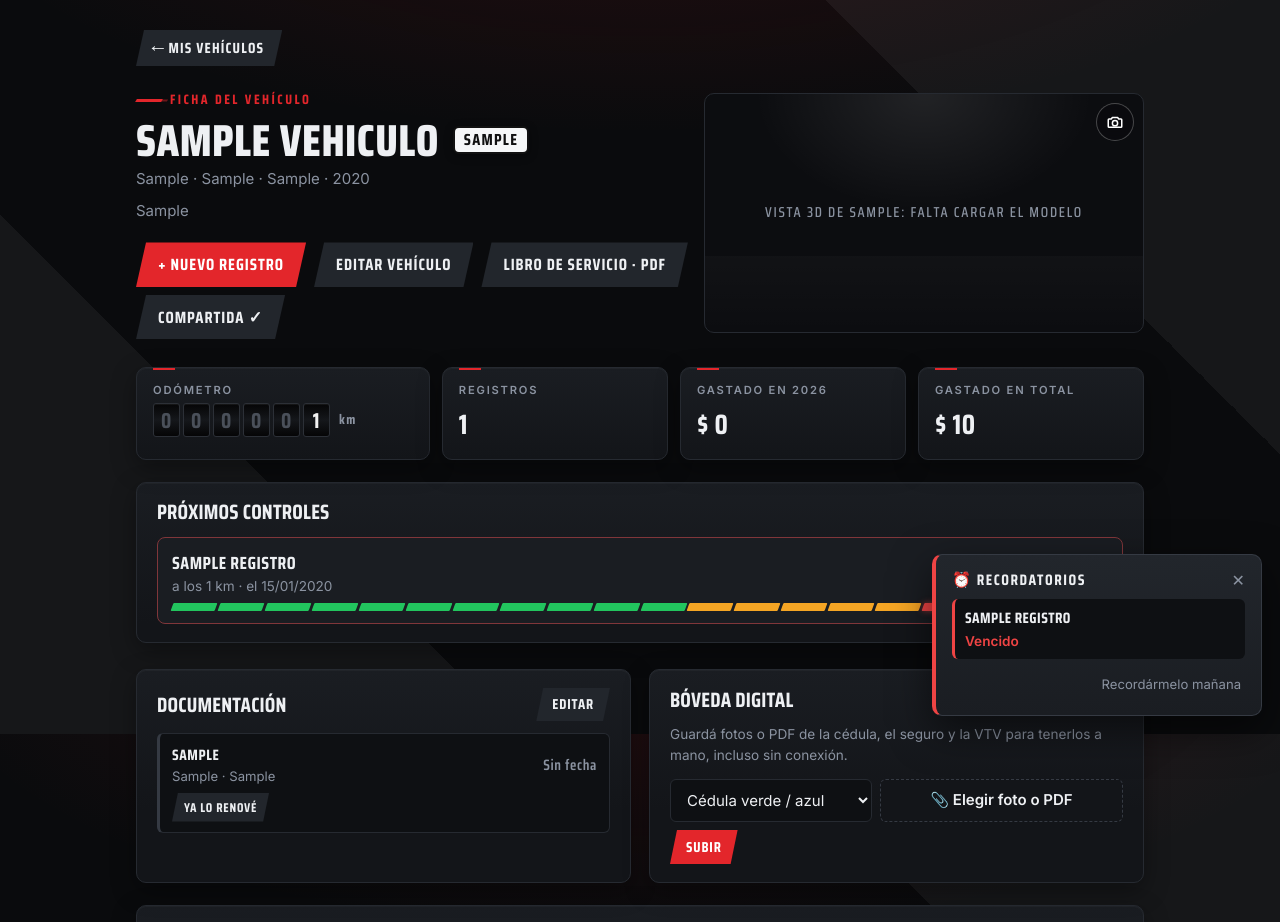
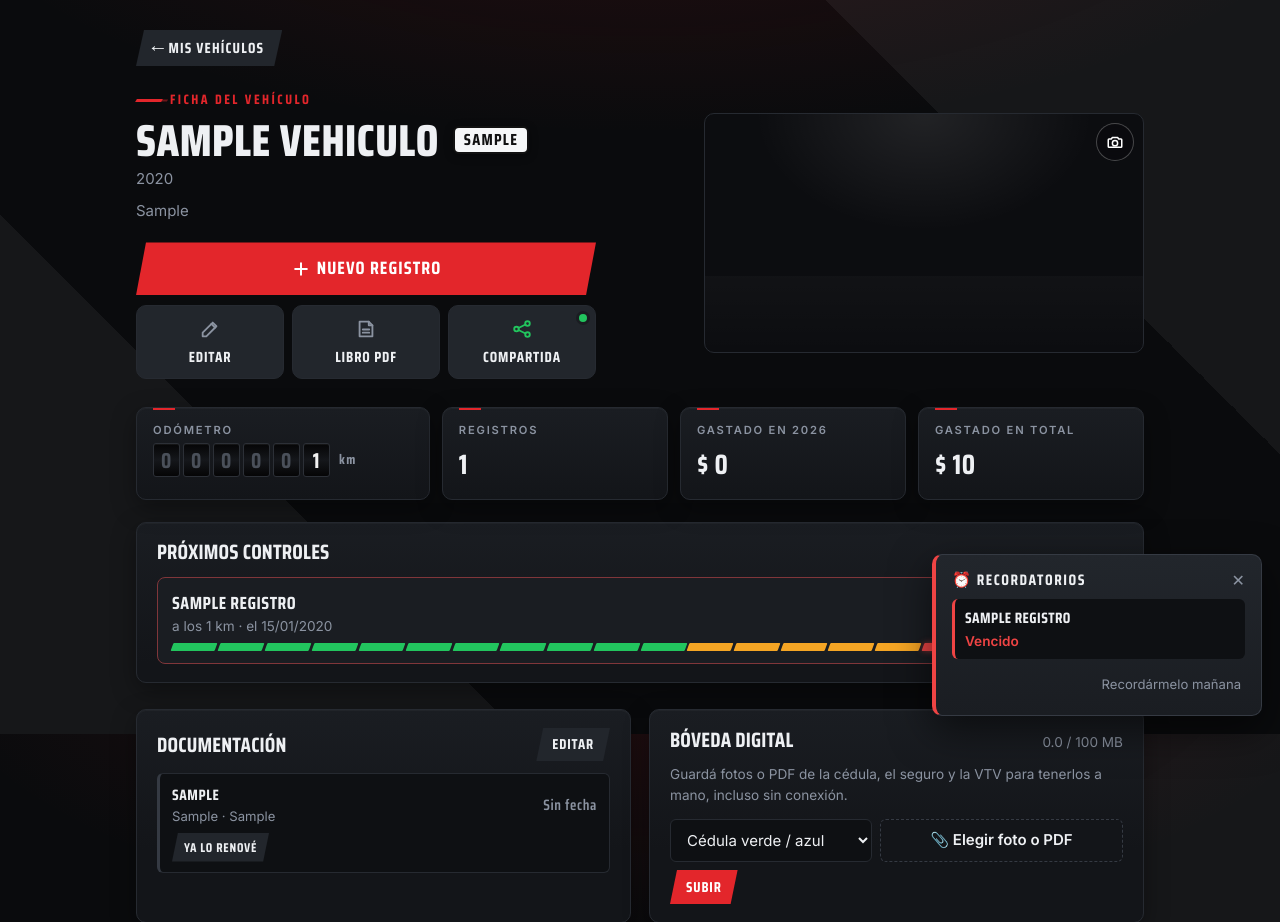
Before and after one commit to pianciola/garajedata, a Flask app: page /vehiculo/1 in a window 1280 px wide. Shown: the part 66-988 px from the top of the page. Run offline with Flask 3, Linux system fonts and the light colour scheme; the visitor is signed in with stand-in values (Sample User, id 1); tables that the repository leaves empty hold one stand-in row (values such as "Sample post").

Commit message:
Ficha: botones con íconos en lugar fijo; menos texto bajo el nombre del auto
Co-Authored-By: Claude Opus 5.5 <noreply@anthropic.com>

```diff
--- a/app.py
+++ b/app.py
@@ -236,7 +236,7 @@ def inject_globals():
             "DOCUMENTOS": DOCUMENTOS, "REPETICIONES": REPETICIONES, "BOVEDA": archivos.BOVEDA,
             "COLOR_DEFAULT": COLOR_DEFAULT,
             "catalogo_js": catalogo_js, "logo_marca": logo_marca,
-            "logo_oscuro": logo_oscuro, "nombre_auto": nombre_auto, "ficha_tecnica": ficha_tecnica,
+            "logo_oscuro": logo_oscuro, "nombre_auto": nombre_auto, "detalle_auto": detalle_auto, "ficha_tecnica": ficha_tecnica,
             "patente_info": patente_info,
             "creditos_modelos": creditos_modelos}
 
@@ -285,6 +285,18 @@ def nombre_auto(v):
     """Nombre a mostrar: el apodo, o marca + modelo si no tiene."""
     return (v["nombre"] or " ".join(x for x in (v["marca"], v["modelo"], v["version"]) if x)
             or "Mi vehículo")
+
+
+def detalle_auto(v):
+    """Línea corta bajo el nombre: solo lo que el título no dice ya (año, carrocería, caja)."""
+    titulo = nombre_auto(v).lower()
+    partes = [x for x in (v["marca"], v["modelo"], v["version"]) if x and x.lower() not in titulo]
+    partes.append(str(v["anio"]) if v["anio"] else None)
+    carroceria = CARROCERIAS.get(v["carroceria"])
+    if carroceria and carroceria.lower() not in titulo:
+        partes.append(carroceria)
+    partes.append(TRANSMISIONES.get(v["transmision"]))
+    return " · ".join(p for p in partes if p)
 
 
 def to_int(value):
--- a/static/style.css
+++ b/static/style.css
@@ -974,3 +974,26 @@ input[type="checkbox"] { width: auto; padding: 0; accent-color: var(--accent); }
 .orden-ctl .btn { flex: 1; justify-content: center; }
 .orden-ctl .btn:disabled { opacity: .35; cursor: default; }
 .ordenando .car-card { pointer-events: none; outline: 2px dashed var(--border, #3a3f48); }
+
+/* ---------- acciones de la ficha: principal arriba, el resto siempre en el mismo lugar ---------- */
+.acciones-auto { display: grid; gap: 10px; margin-top: 20px; max-width: 460px; }
+.accion-principal { width: 100%; padding: 13px 22px; font-size: 1.12rem; }
+.acciones-grilla { display: grid; grid-template-columns: repeat(auto-fit, minmax(0, 1fr)); gap: 8px; }
+.accion {
+  position: relative; display: flex; flex-direction: column; align-items: center; justify-content: center; gap: 6px;
+  padding: 12px 6px 10px; min-height: 74px;
+  background: var(--surface-3); color: var(--text); border: 1px solid var(--border); border-radius: 10px;
+  font-family: var(--display); font-weight: 700; font-size: .92rem; letter-spacing: .06em; text-transform: uppercase;
+  transition: background .15s, border-color .15s, transform .15s;
+}
+.accion:hover { background: #2c3139; border-color: #3a3f48; text-decoration: none; }
+.accion:active { transform: translateY(1px); }
+.accion:focus-visible { outline: 2px solid #fff; outline-offset: 2px; }
+.accion svg { color: var(--muted); transition: color .15s; }
+.accion:hover svg { color: var(--text); }
+.accion-activa svg { color: var(--ok); }
+.accion-activa::after {
+  content: ""; position: absolute; top: 8px; right: 8px; width: 8px; height: 8px; border-radius: 50%;
+  background: var(--ok); box-shadow: 0 0 0 3px rgba(0, 0, 0, .25);
+}
+@media (max-width: 760px) { .acciones-auto { max-width: none; } }
--- a/templates/index.html
+++ b/templates/index.html
@@ -39,7 +39,7 @@
     <div class="car-card-head">
       <div>
         <h2 class="name-logo">{% if logo_marca(v.marca) %}<img class="brand-logo{{ " logo-oscuro" if logo_oscuro(v.marca) }}" src="{{ logo_marca(v.marca) }}" alt="{{ v.marca }}" loading="lazy">{% endif %}{{ nombre_auto(v) }}</h2>
-        <p class="muted">{{ [v.marca, v.modelo, v.version, v.anio, CARROCERIAS.get(v.carroceria), TRANSMISIONES.get(v.transmision)]|select|join(' · ') or 'Sin datos de modelo' }}</p>
+        {% set det = detalle_auto(v) %}{% if det %}<p class="muted">{{ det }}</p>{% endif %}
       </div>
       {% if v.patente %}{% set pt = patente_info(v.patente) %}<span class="plate plate-{{ pt[0] }}"><b>{{ pt[1] }}</b></span>{% endif %}
     </div>
--- a/templates/vehiculo.html
+++ b/templates/vehiculo.html
@@ -14,15 +14,31 @@
       </div>
       {% if v.patente %}{% set pt = patente_info(v.patente) %}<span class="plate plate-{{ pt[0] }}"><b>{{ pt[1] }}</b></span>{% endif %}
     </div>
-    <p class="muted">{{ [v.marca, v.modelo, v.version, v.anio, CARROCERIAS.get(v.carroceria), TRANSMISIONES.get(v.transmision)]|select|join(' · ') }}</p>
+    {% set det = detalle_auto(v) %}{% if det %}<p class="muted">{{ det }}</p>{% endif %}
     {% if v.notas %}<p class="notes">{{ v.notas }}</p>{% endif %}
-  <div class="hero-actions">
+  <div class="acciones-auto">
     {% if can_edit %}
-      <a class="btn btn-primary" href="{{ url_for('registro_nuevo', vid=v.id) }}">+ Nuevo registro</a>
-      <a class="btn btn-ghost" href="{{ url_for('vehiculo_editar', vid=v.id) }}">Editar vehículo</a>
+    <a class="btn btn-primary accion-principal" href="{{ url_for('registro_nuevo', vid=v.id) }}">
+      <svg viewBox="0 0 24 24" width="20" height="20" fill="none" stroke="currentColor" stroke-width="2.4" stroke-linecap="round" aria-hidden="true"><path d="M12 5v14M5 12h14"/></svg>
+      Nuevo registro
+    </a>
     {% endif %}
-    <a class="btn btn-ghost" href="{{ url_for('libro', vid=v.id) }}">Libro de servicio · PDF</a>
-    <a class="btn btn-ghost" href="{{ url_for('compartir', vid=v.id) }}">{{ 'Compartida ✓' if v.share_token else 'Compartir' }}</a>
+    <nav class="acciones-grilla" aria-label="Acciones del vehículo">
+      {% if can_edit %}
+      <a class="accion" href="{{ url_for('vehiculo_editar', vid=v.id) }}">
+        <svg viewBox="0 0 24 24" width="22" height="22" fill="none" stroke="currentColor" stroke-width="2" stroke-linecap="round" stroke-linejoin="round" aria-hidden="true"><path d="M4 20h4L19 9l-4-4L4 16v4z"/><path d="M13.5 6.5l4 4"/></svg>
+        <span>Editar</span>
+      </a>
+      {% endif %}
+      <a class="accion" href="{{ url_for('libro', vid=v.id) }}">
+        <svg viewBox="0 0 24 24" width="22" height="22" fill="none" stroke="currentColor" stroke-width="2" stroke-linecap="round" stroke-linejoin="round" aria-hidden="true"><path d="M5 4h10l4 4v12H5z"/><path d="M15 4v4h4M8.5 12.5h7M8.5 16h7"/></svg>
+        <span>Libro PDF</span>
+      </a>
+      <a class="accion{{ ' accion-activa' if v.share_token }}" href="{{ url_for('compartir', vid=v.id) }}" title="{{ 'Ya tiene un link para compartir' if v.share_token else 'Crear un link de solo lectura' }}">
+        <svg viewBox="0 0 24 24" width="22" height="22" fill="none" stroke="currentColor" stroke-width="2" stroke-linecap="round" stroke-linejoin="round" aria-hidden="true"><circle cx="6" cy="12" r="2.5"/><circle cx="18" cy="6" r="2.5"/><circle cx="18" cy="18" r="2.5"/><path d="M8.2 10.9l7.6-3.8M8.2 13.1l7.6 3.8"/></svg>
+        <span>{{ 'Compartida' if v.share_token else 'Compartir' }}</span>
+      </a>
+    </nav>
   </div>
   </div>
   <div class="hero-visual">
```
